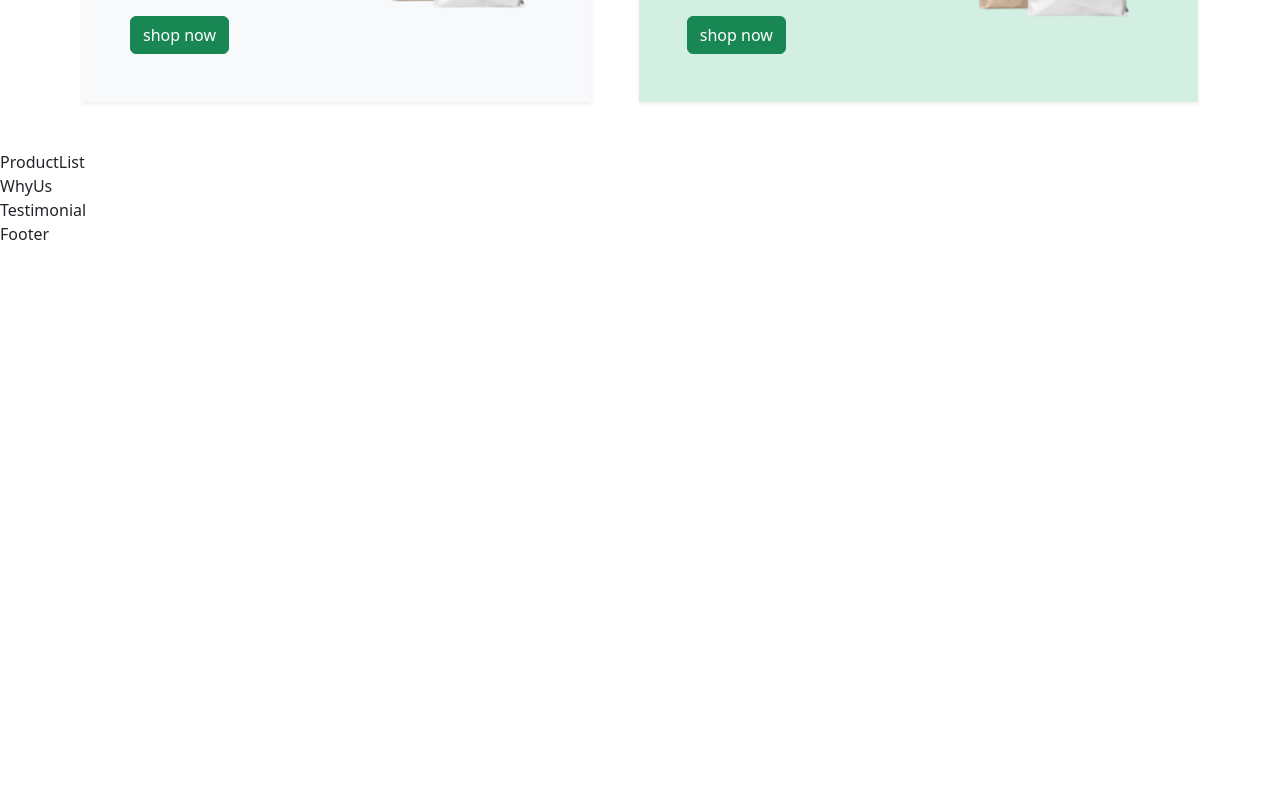
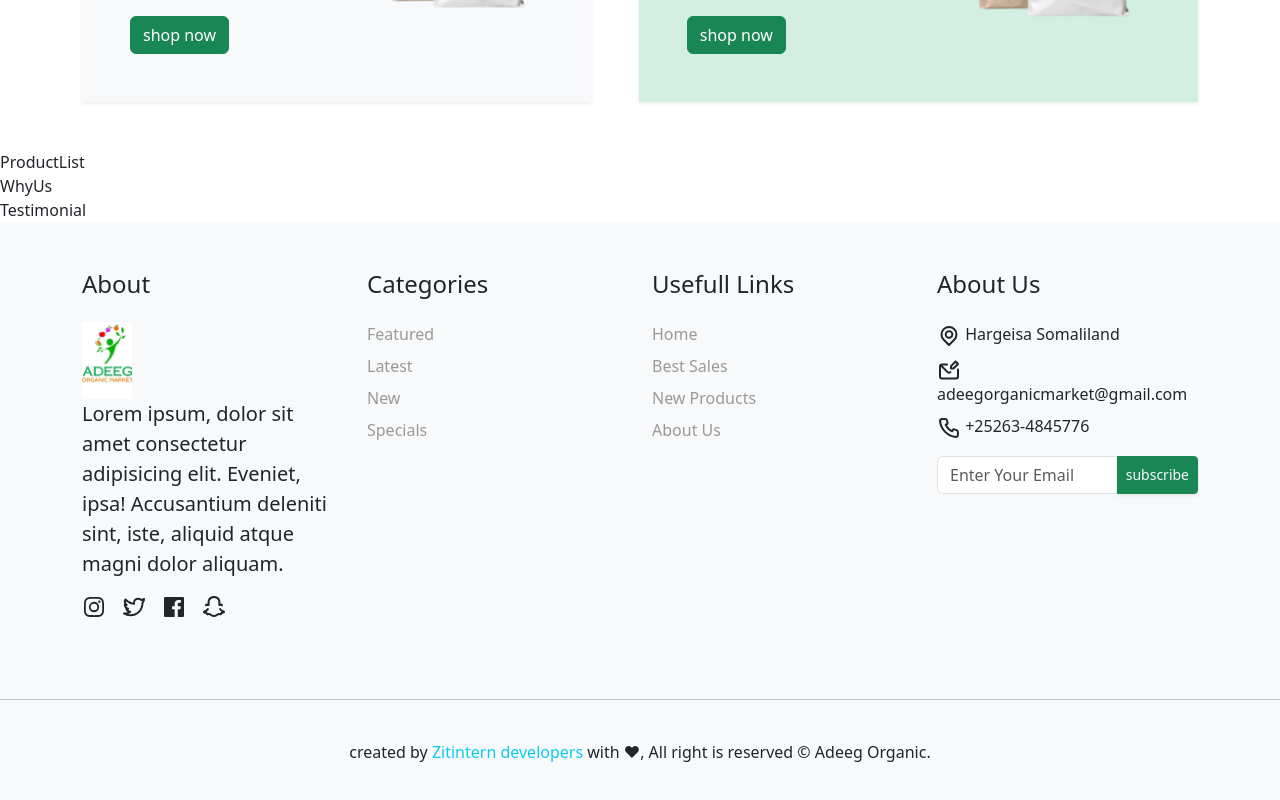
Before and after one commit to kaabe-a/AdeegProject, a React (Vite) app: page / in a window 1280 px wide. Shown: the part 918-1718 px from the top of the page. Before the commit the page ends 1164 px from the top, so only its background shows below. Built offline with nearby package versions, Linux system fonts and the light colour scheme.

Commit message:
Adding Footer Section

```diff
--- a/src/components/Footer.jsx
+++ b/src/components/Footer.jsx
@@ -1,8 +1,78 @@
 import React from 'react'
+import { UilInstagram,UilTwitterAlt,UilFacebook,UilSnapchatAlt,UilLocationPoint,UilEnvelopeEdit,UilPhoneAlt } from '@iconscout/react-unicons'
 
 const Footer = () => {
   return (
-    <div>Footer</div>
+    <footer className='bg-light py-5 text-dark'>
+      <div className="container">
+        <div className="row">
+          <div className="col-md-3 mb-3">
+            <div className="footer">
+              <h4 className="mb-4">About</h4>
+              <img className='img-fluid' style={{width:"50px"}} src="../images/logo.jpeg" alt="" />
+              <p className="lead pe-3">
+                Lorem ipsum, dolor sit amet consectetur adipisicing elit. Eveniet,
+                ipsa! Accusantium deleniti sint, iste, aliquid atque magni dolor aliquam.
+              </p>
+              <div className="social d-flex  gap-3">
+              <UilInstagram/>
+              <UilTwitterAlt/>
+              <UilFacebook/>
+              <UilSnapchatAlt/>
+              </div>
+            </div>
+          </div>
+          <div className="col-md-3 mb-3">
+            <div className="category">
+              <h4 className="mb-4">Categories</h4>
+              <ul class="list-unstyled text-light">
+              <li class="mb-2" style={{color: "#999"}}>Featured</li>
+              <li class="mb-2" style={{color: "#999"}}>Latest</li>
+              <li class="mb-2" style={{color: "#999"}}>New</li>
+              <li class="mb-2" style={{color: "#999"}}>Specials</li>
+            </ul>
+            </div>
+          </div>
+          <div className="col-sm-3 mb-3">
+            <div className="usefull_links">
+              <h4 className="mb-4">Usefull Links</h4>
+              <ul class="list-unstyled">
+              <li class="mb-2" style={{color: "#999"}}>Home</li>
+              <li class="mb-2" style={{color: "#999"}}>Best Sales</li>
+              <li class="mb-2" style={{color: "#999"}}>New Products</li>
+              <li class="mb-2" style={{color: "#999"}}>About Us</li>
+            </ul>
+            </div>
+          </div>
+          <div className="col mb-3">
+            <div className="about_us">
+              <h4 className="mb-4">About Us</h4>
+              <ul className="list-unstyled">
+                <li className="mb-2"> <UilLocationPoint/> <span>Hargeisa Somaliland</span></li>
+                <li className="mb-2"> <UilEnvelopeEdit/> <span>adeegorganicmarket@gmail.com</span></li>
+                <li className="mb-2"> <UilPhoneAlt/> <span>+25263-4845776</span></li>
+              </ul>
+              <div class="input-group mb-3">
+              <input type="email" placeholder="Enter Your Email" class="form-control shadow-none"/>
+              <button class="btn btn-success btn-sm shadow-sm text-light ">subscribe</button>
+              </div>
+            </div>
+          </div>
+        </div>
+      </div>
+      <div class="row py-5">
+        <div class="col">
+          <hr/>
+          <br/>
+          <div class="row d-flex justify-content-center align-items-center">
+            <div class="col-sm-8 text-center">
+              <span> created by <a class="text-info text-decoration-none" href="#">Zitintern developers</a> with
+                &hearts;, All right is reserved &copy; Adeeg Organic.</span>
+            </div>
+          </div>
+        </div>
+      </div>
+    </footer>
   )
 }
 
--- a/src/pages/About.jsx
+++ b/src/pages/About.jsx
@@ -1,8 +1,13 @@
 import React from 'react'
+import Footer from '../components/Footer'
 
 const About = () => {
   return (
-    <div>About</div>
+    <div>
+      <h4>About</h4>
+      <Footer/>
+    </div>
+
   )
 }
 
```
